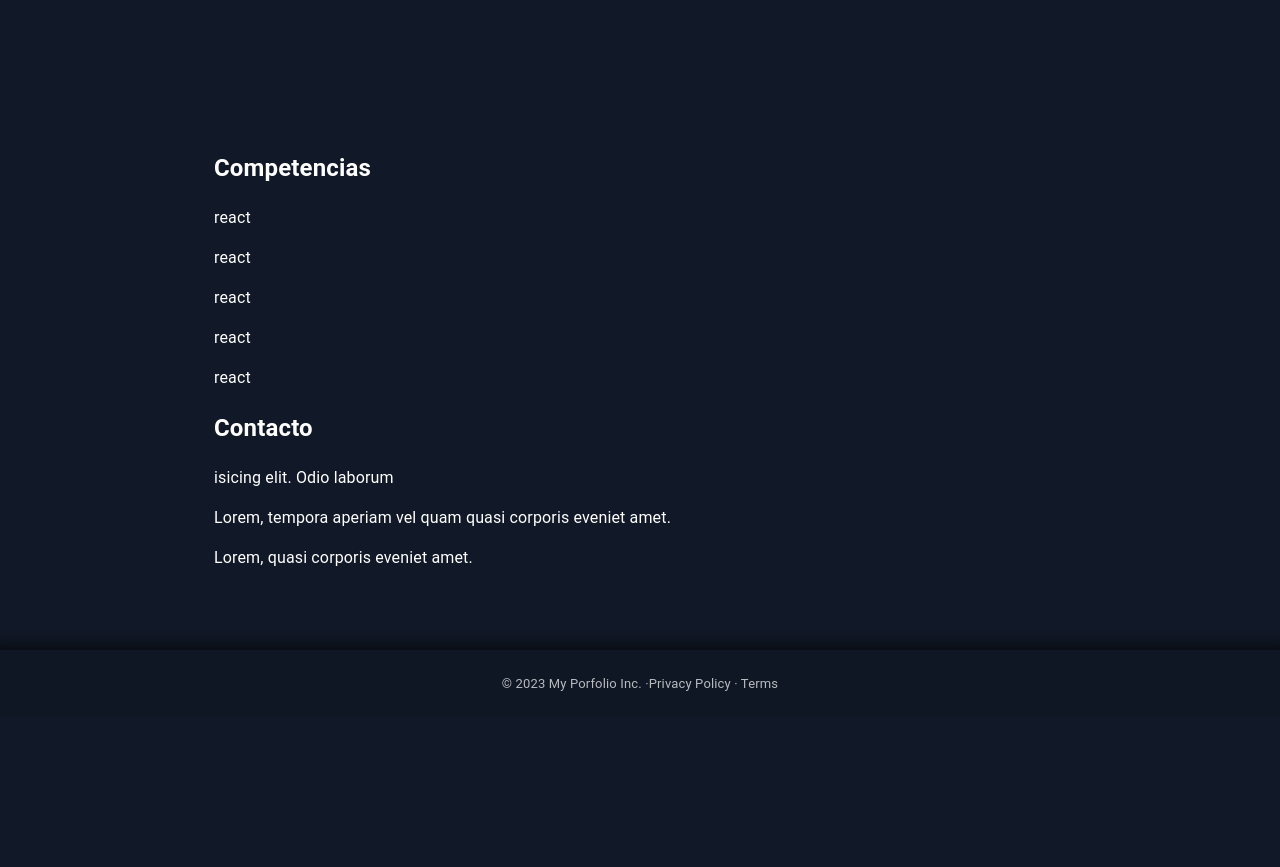
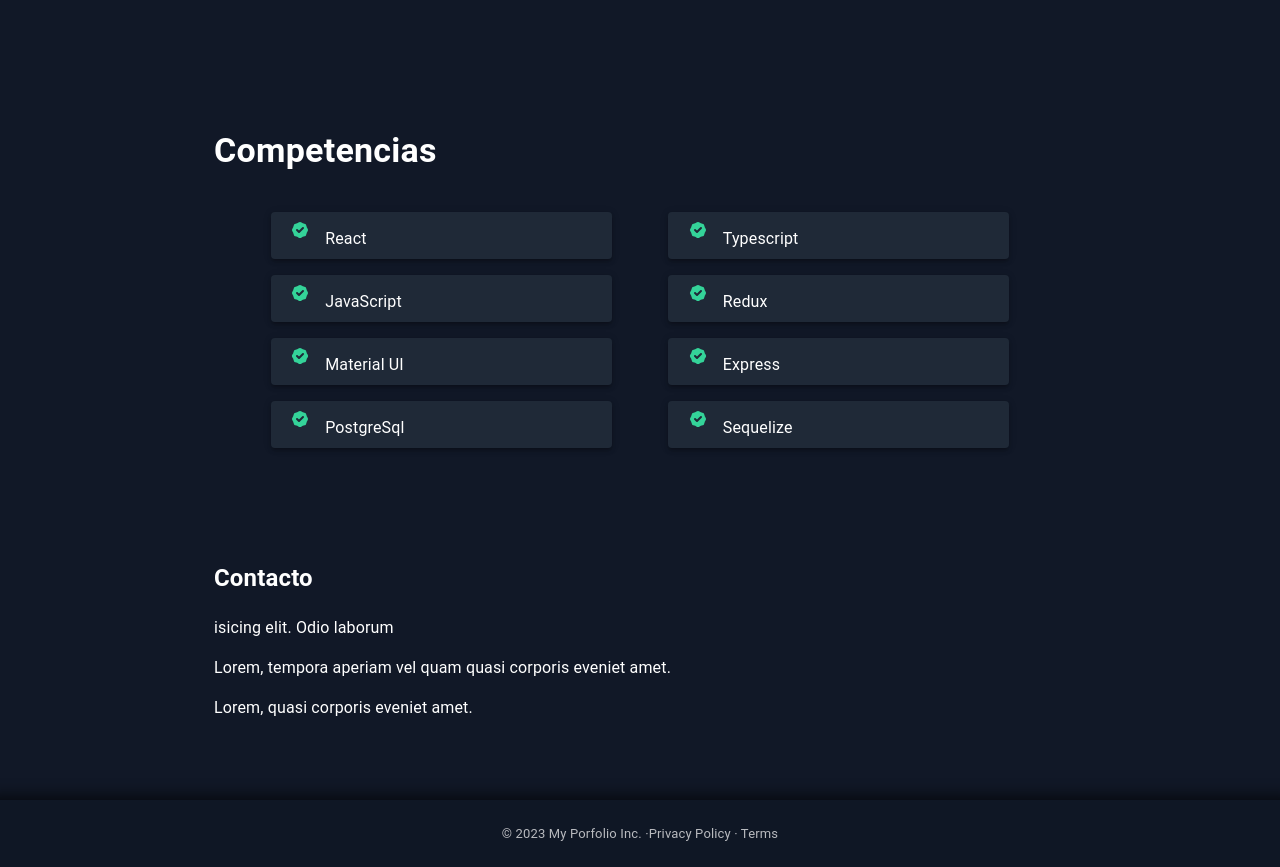
Before and after one commit to tomasflores24/cv, a React app: page / in a window 1280 px wide. Shown: the part 1420-2287 px from the top of the page. Before the commit the page ends 2137 px from the top, so only its background shows below. Built offline with nearby package versions, Linux system fonts and the light colour scheme; the HTML template or start-up script is replaced by a standard one.

Commit message:
add skills

```diff
--- a/src/components/Skills.tsx
+++ b/src/components/Skills.tsx
@@ -1,14 +1,28 @@
-import { navName } from "../utils";
+import { Box } from '@mui/material';
+import { allSkills, navName } from '../utils';
+import { Skill, Title } from '../material';
 
 export const Skills = () => {
   return (
-    <section id={navName.Competencias}>
-      <h1>Competencias</h1>
-      <p>react</p>
-      <p>react</p>
-      <p>react</p>
-      <p>react</p>
-      <p>react</p>
-    </section>
+    <Box
+      component="section"
+      id={navName.Competencias}
+      sx={{ marginBottom: '6rem' }}
+    >
+      <Title>Competencias</Title>
+
+      <Box
+        sx={{
+          paddingTop: '1.5rem',
+          display: 'flex',
+          justifyContent: 'space-evenly',
+          flexWrap: 'wrap',
+        }}
+      >
+        {allSkills.map((skillName) => (
+          <Skill skillName={skillName} />
+        ))}
+      </Box>
+    </Box>
   );
 };
--- a/src/components/index.ts
+++ b/src/components/index.ts
@@ -3,5 +3,5 @@ export * from './Footer';
 export * from './Home';
 export * from './NavBar';
 export * from './Proyects';
-export * from './skills'
+export * from './Skills';
 export * from './index';
--- /dev/null
+++ b/src/material/Skill.tsx
@@ -0,0 +1,39 @@
+import { Paper, SvgIcon } from '@mui/material';
+
+export const IconCheck = () => {
+  return (
+    <SvgIcon
+      sx={{
+        color: '#34d399',
+        marginRight: '.7rem',
+      }}
+    >
+      <path
+        fill-rule="evenodd"
+        d="M6.267 3.455a3.066 3.066 0 001.745-.723 3.066 3.066 0 013.976 0 3.066 3.066 0 001.745.723 3.066 3.066 0 012.812 2.812c.051.643.304 1.254.723 1.745a3.066 3.066 0 010 3.976 3.066 3.066 0 00-.723 1.745 3.066 3.066 0 01-2.812 2.812 3.066 3.066 0 00-1.745.723 3.066 3.066 0 01-3.976 0 3.066 3.066 0 00-1.745-.723 3.066 3.066 0 01-2.812-2.812 3.066 3.066 0 00-.723-1.745 3.066 3.066 0 010-3.976 3.066 3.066 0 00.723-1.745 3.066 3.066 0 012.812-2.812zm7.44 5.252a1 1 0 00-1.414-1.414L9 10.586 7.707 9.293a1 1 0 00-1.414 1.414l2 2a1 1 0 001.414 0l4-4z"
+        clip-rule="evenodd"
+      ></path>
+    </SvgIcon>
+  );
+};
+
+export const Skill = ({ skillName }: { skillName: string }) => {
+  return (
+    <Paper
+      key={skillName}
+      sx={{
+        backgroundColor: '#1f2937',
+        color: 'white',
+        marginBottom: '1rem',
+        paddingTop: '.5rem',
+        paddingBottom: '.5rem',
+        paddingLeft: '1.2rem',
+        width: '40%',
+      }}
+      elevation={3}
+    >
+      <IconCheck />
+      {skillName}
+    </Paper>
+  );
+};
--- a/src/material/index.ts
+++ b/src/material/index.ts
@@ -1,3 +1,4 @@
+export * from './Skill';
 export * from './Nav';
 export * from './SliderProyect';
 export * from './Text';
--- /dev/null
+++ b/src/utils/Skills.ts
@@ -0,0 +1,10 @@
+export const allSkills: Array<string> = [
+    'React',
+    'Typescript',
+    'JavaScript',
+    'Redux',
+    'Material UI',
+    'Express',
+    'PostgreSql',
+    'Sequelize'
+]
--- a/src/utils/index.ts
+++ b/src/utils/index.ts
@@ -1,3 +1,4 @@
 export * from './Proyect.utils';
+export * from './Skills';
 export * from './index';
 export * from './nav';
```
